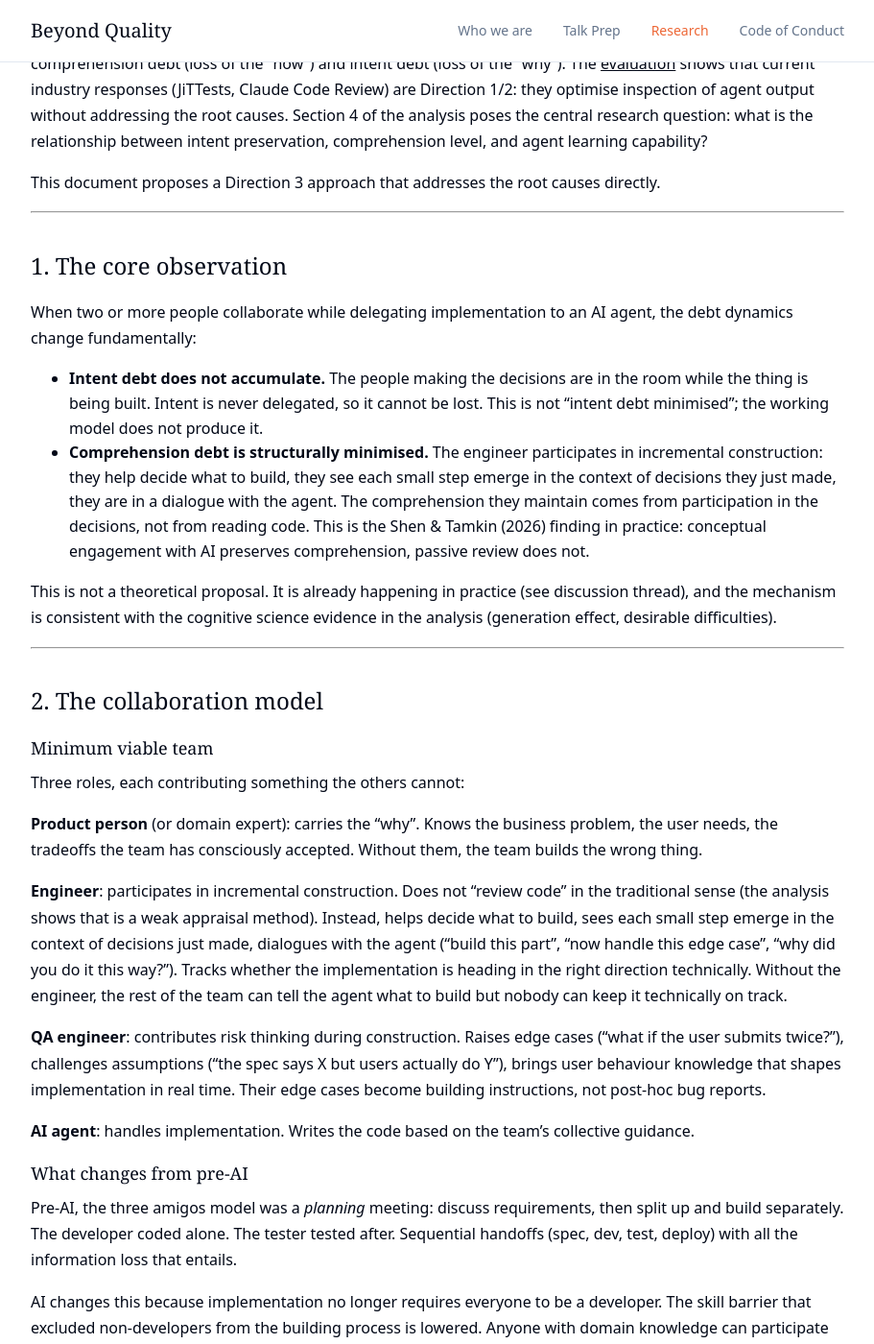
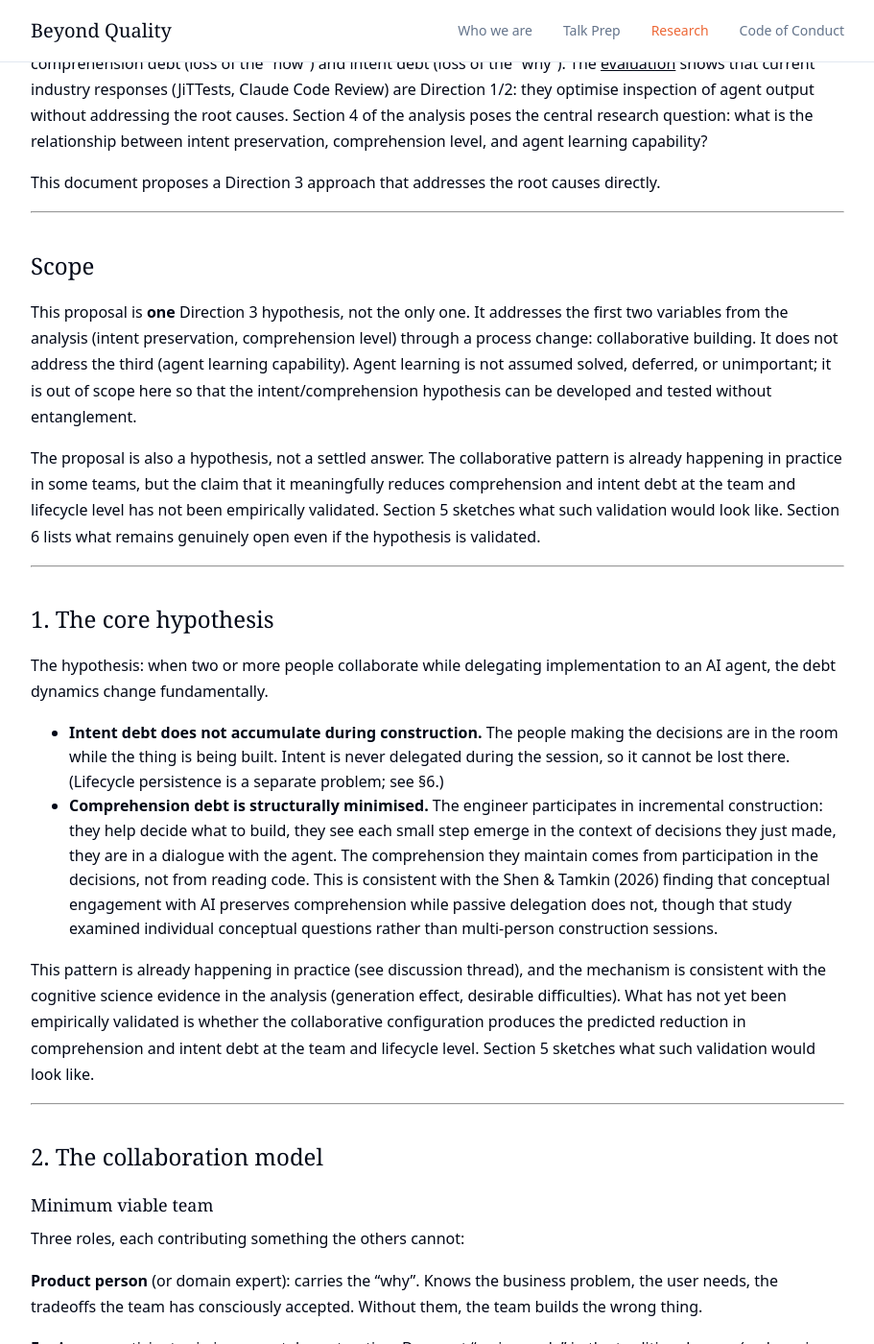
Before and after one commit to BeyondQuality/beyondquality, a Jekyll site: the page built from research/ai-era-testing/proposal.md, in a window 1280 px wide and 1400 px high, scrolled down 336 px. Shown: the whole window at 96% size, without its empty margins (184-1095 px from the left). Built offline with Jekyll 4.4.1, drawn with Linux system fonts in a browser that asks for light colours; our own code applies the rules of GitHub Pages for plain Markdown files; some of the changed text lies outside the part shown.

Commit message:
prepping the proposal

```diff
--- a/research/ai-era-testing/proposal.md
+++ b/research/ai-era-testing/proposal.md
@@ -16,14 +16,22 @@
 
 ---
 
-## 1. The core observation
+## Scope
 
-When two or more people collaborate while delegating implementation to an AI agent, the debt dynamics change fundamentally:
+This proposal is **one** Direction 3 hypothesis, not the only one. It addresses the first two variables from the analysis (intent preservation, comprehension level) through a process change: collaborative building. It does not address the third (agent learning capability). Agent learning is not assumed solved, deferred, or unimportant; it is out of scope here so that the intent/comprehension hypothesis can be developed and tested without entanglement.
 
-- **Intent debt does not accumulate.** The people making the decisions are in the room while the thing is being built. Intent is never delegated, so it cannot be lost. This is not "intent debt minimised"; the working model does not produce it.
-- **Comprehension debt is structurally minimised.** The engineer participates in incremental construction: they help decide what to build, they see each small step emerge in the context of decisions they just made, they are in a dialogue with the agent. The comprehension they maintain comes from participation in the decisions, not from reading code. This is the Shen & Tamkin (2026) finding in practice: conceptual engagement with AI preserves comprehension, passive review does not.
+The proposal is also a hypothesis, not a settled answer. The collaborative pattern is already happening in practice in some teams, but the claim that it meaningfully reduces comprehension and intent debt at the team and lifecycle level has not been empirically validated. Section 5 sketches what such validation would look like. Section 6 lists what remains genuinely open even if the hypothesis is validated.
 
-This is not a theoretical proposal. It is already happening in practice (see discussion thread), and the mechanism is consistent with the cognitive science evidence in the analysis (generation effect, desirable difficulties).
+---
+
+## 1. The core hypothesis
+
+The hypothesis: when two or more people collaborate while delegating implementation to an AI agent, the debt dynamics change fundamentally.
+
+- **Intent debt does not accumulate during construction.** The people making the decisions are in the room while the thing is being built. Intent is never delegated during the session, so it cannot be lost there. (Lifecycle persistence is a separate problem; see §6.)
+- **Comprehension debt is structurally minimised.** The engineer participates in incremental construction: they help decide what to build, they see each small step emerge in the context of decisions they just made, they are in a dialogue with the agent. The comprehension they maintain comes from participation in the decisions, not from reading code. This is consistent with the Shen & Tamkin (2026) finding that conceptual engagement with AI preserves comprehension while passive delegation does not, though that study examined individual conceptual questions rather than multi-person construction sessions.
+
+This pattern is already happening in practice (see discussion thread), and the mechanism is consistent with the cognitive science evidence in the analysis (generation effect, desirable difficulties). What has not yet been empirically validated is whether the collaborative configuration produces the predicted reduction in comprehension and intent debt at the team and lifecycle level. Section 5 sketches what such validation would look like.
 
 ---
 
@@ -35,7 +43,7 @@
 
 **Product person** (or domain expert): carries the "why". Knows the business problem, the user needs, the tradeoffs the team has consciously accepted. Without them, the team builds the wrong thing.
 
-**Engineer**: participates in incremental construction. Does not "review code" in the traditional sense (the analysis shows that is a weak appraisal method). Instead, helps decide what to build, sees each small step emerge in the context of decisions just made, dialogues with the agent ("build this part", "now handle this edge case", "why did you do it this way?"). Tracks whether the implementation is heading in the right direction technically. Without the engineer, the rest of the team can tell the agent what to build but nobody can keep it technically on track.
+**Engineer**: participates in incremental construction. Does not "review code" in the traditional sense (code review is a very weak appraisal method, particularly when code changes volume is big). Instead, helps decide what to build, sees each small step emerge in the context of decisions just made, dialogues with the agent ("build this part", "now handle this edge case", "why did you do it this way?"). Tracks whether the implementation is heading in the right direction technically. Without the engineer, the rest of the team can tell the agent what to build but nobody can keep it technically on track.
 
 **QA engineer**: contributes risk thinking during construction. Raises edge cases ("what if the user submits twice?"), challenges assumptions ("the spec says X but users actually do Y"), brings user behaviour knowledge that shapes implementation in real time. Their edge cases become building instructions, not post-hoc bug reports.
 
@@ -115,7 +123,37 @@
 
 ---
 
-## 5. Open questions
+## 5. Experimental program
+
+The hypothesis predicts that collaborative building reduces comprehension and intent debt relative to solo-with-AI development, and that the reduction is large enough to offset the operational cost of multi-person sessions. This is empirically testable.
+
+### What to measure
+
+Three families of outcome variables:
+
+- **Comprehension debt proxies.** Time to diagnose a fault in code produced under each condition. Correctness of fault localisation when team members debug code their team produced. Ability to predict behaviour on novel inputs without re-reading the code in detail.
+- **Intent debt proxies.** Ability of team members (including those who joined after the session) to articulate why each major design choice was made. Alignment of system behaviour with originally stated business intent over time, as the system evolves.
+- **Total cost of delivery.** Implementation time plus rework cost plus diagnosis cost plus maintenance cost, measured per feature or per sprint.
+
+### Conditions to compare
+
+At minimum: solo-developer-with-AI vs collaborative-team-with-AI. A third arm (solo developer without AI) would clarify whether observed effects are about the team configuration or about the AI-vs-no-AI baseline.
+
+### Unit and time horizon
+
+Feature-level measurement is tractable but may underestimate lifecycle effects. Sprint-level captures rework but not turnover. Quarter-level captures both but is operationally hard. A staged programme starting feature-level and extending to sprint and quarter is more realistic than a single-shot study.
+
+### What would falsify the hypothesis
+
+- Collaborative-with-AI shows no statistically meaningful difference from solo-with-AI on the comprehension and intent proxies.
+- The measured difference exists but is too small for the operational cost of collaborative sessions to be justified.
+- The reduction at the moment of creation is real, but does not survive into the maintenance phase, suggesting the proposal addresses creation but not lifecycle.
+
+Any of these results would be informative. The third in particular would refine the proposal rather than reject it: it would tell us that collaborative building solves part of the problem but needs to be paired with persistence mechanisms (which connects to the open question on agent learning, §6).
+
+---
+
+## 6. Open questions
 
 - **The 5:1 ratio problem.** One tester, five developers. The tester cannot participate in five concurrent building sessions. Two possible mitigations: (a) reorganise into fewer concurrent workstreams, each with a mini-team, fewer things in parallel but each done right the first time; (b) tester's leverage increases because collaborative building produces less rework, freeing tester time faster. Both need economic modelling to validate.
 - **What is the minimum viable team composition?** Is three roles always needed? Can a skilled engineer who understands the business domain do it with just a product person? Can two roles suffice for low-risk features?
@@ -123,6 +161,7 @@
 - **How to capture the session outputs for future use?** The collaborative session produces rich context (intent, risks, decisions). How much of this should be persisted for future sessions, and in what form? This connects to the agentic learning discussion.
 - **How to measure the difference?** Finding metrics that specifically capture comprehension and intent debt is itself an open research question (see metrics discussion in the GH thread). Comparing solo-with-AI vs team-with-AI on total cost of delivery would require controlled studies.
 - **What happens when the agent becomes more reliable?** If agent reliability increases over time, does the engineer's role in the collaborative session change? Does the minimum viable team shrink?
+- **Does collaborative building substitute for agent learning?** At the moment of creation, plausibly yes: the intent and comprehension that agent learning would provide are already present in the humans guiding the session. Across the system lifecycle (maintenance, team turnover, scaling), the answer is unclear. Some persistence mechanism is still needed to carry intent and comprehension forward; whether that mechanism looks like "agent learning" as currently conceived, or like something else (richer session-output capture, structured handoff artifacts, hybrid memory systems), is an open question. This connects directly to the analysis distinction between information recall and judgment updating.
 
 ---
 
```
